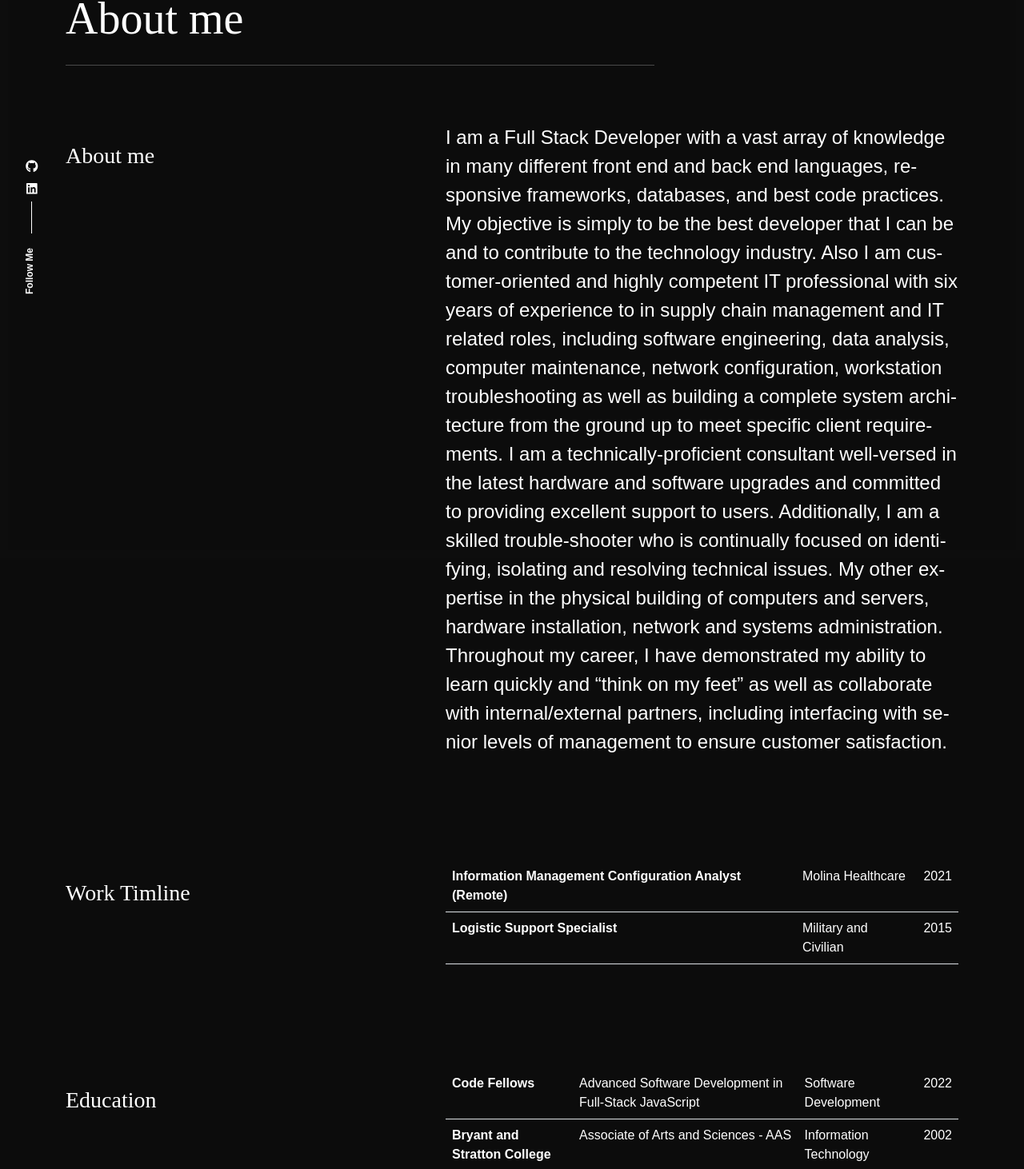
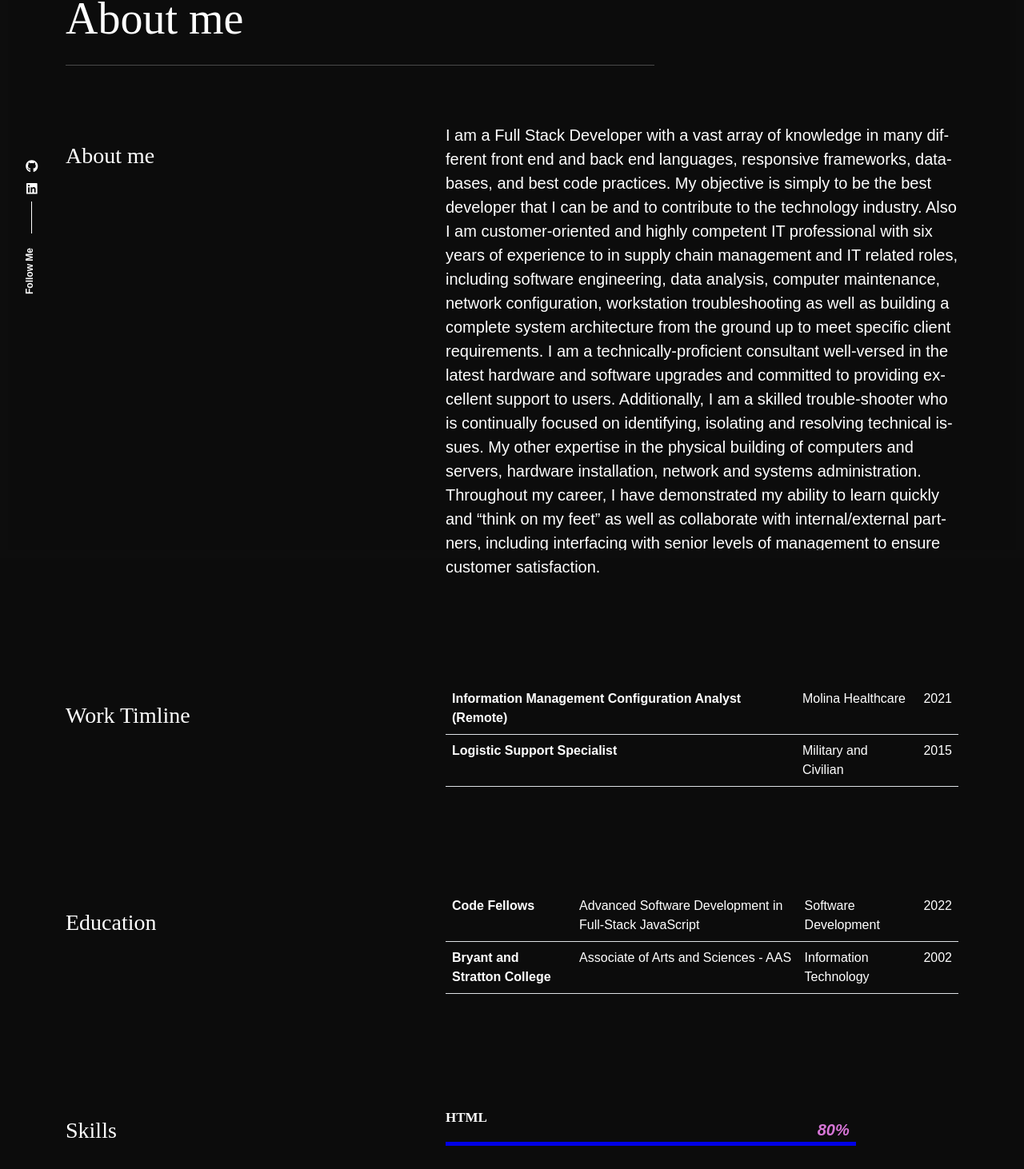
Before and after one commit to Jeffrey-S-Smith/jeffrey-s-smith-portfolio, a React (Create React App) app: page /about in a window 1280 px wide. Shown: the part 102-1564 px from the top of the page at 80% size. Built offline with nearby package versions, Linux system fonts and the light colour scheme.

Commit message:
updated about style

```diff
--- a/src/pages/about/style.css
+++ b/src/pages/about/style.css
@@ -12,7 +12,7 @@
 }
 
 .aboutme {
-  font-size: 24px;
+  font-size: 20px;
 
 }
 
@@ -44,10 +44,10 @@
   position: absolute;
   top: -30px;
   right: 8px;
-  font-size: 17px;
+  font-size: 20px;
   font-weight: bold;
   font-style: italic;
-  color: red;
+  color: violet;
 }
 
 @-webkit-keyframes animate-positive {
```
